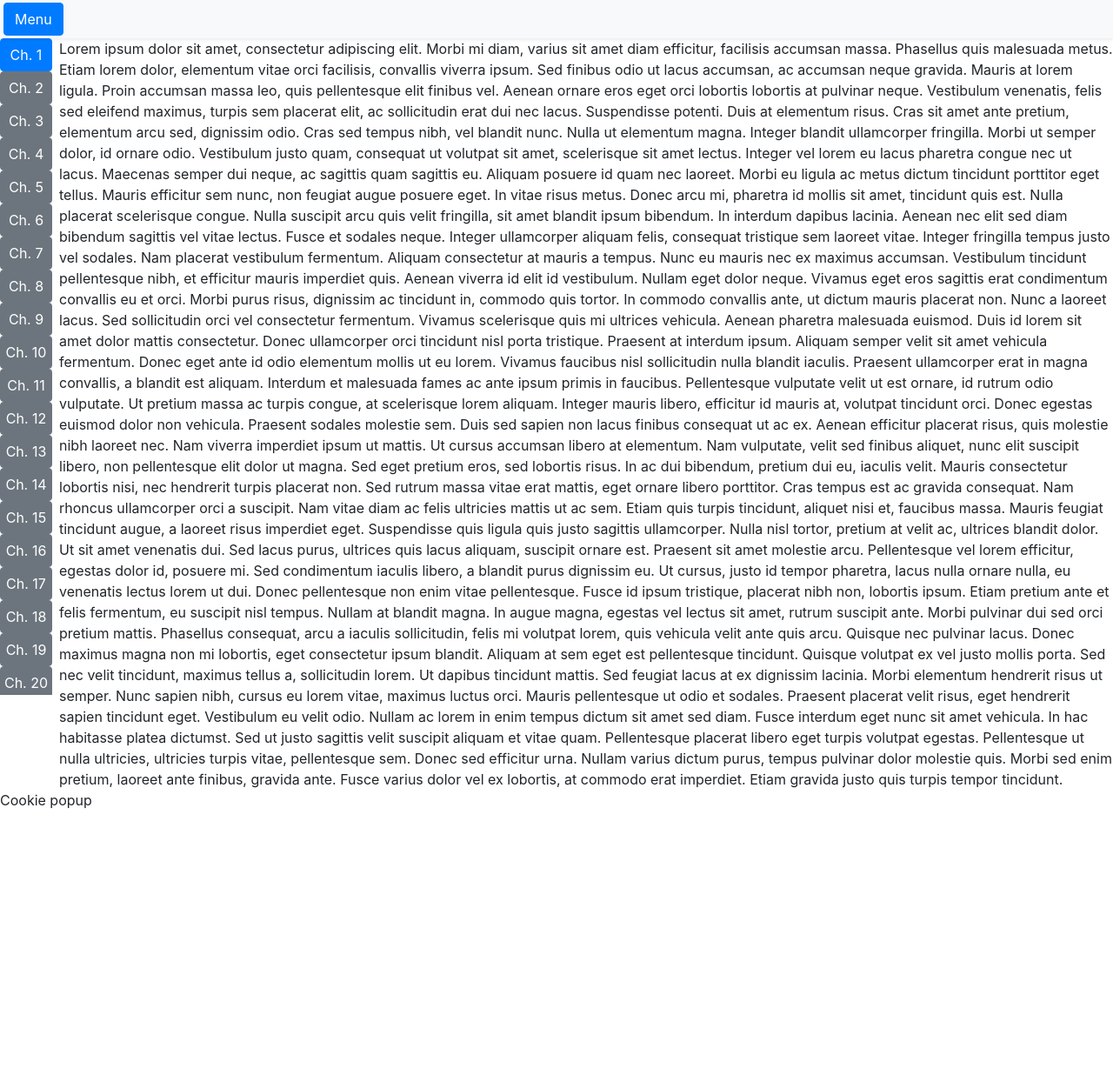
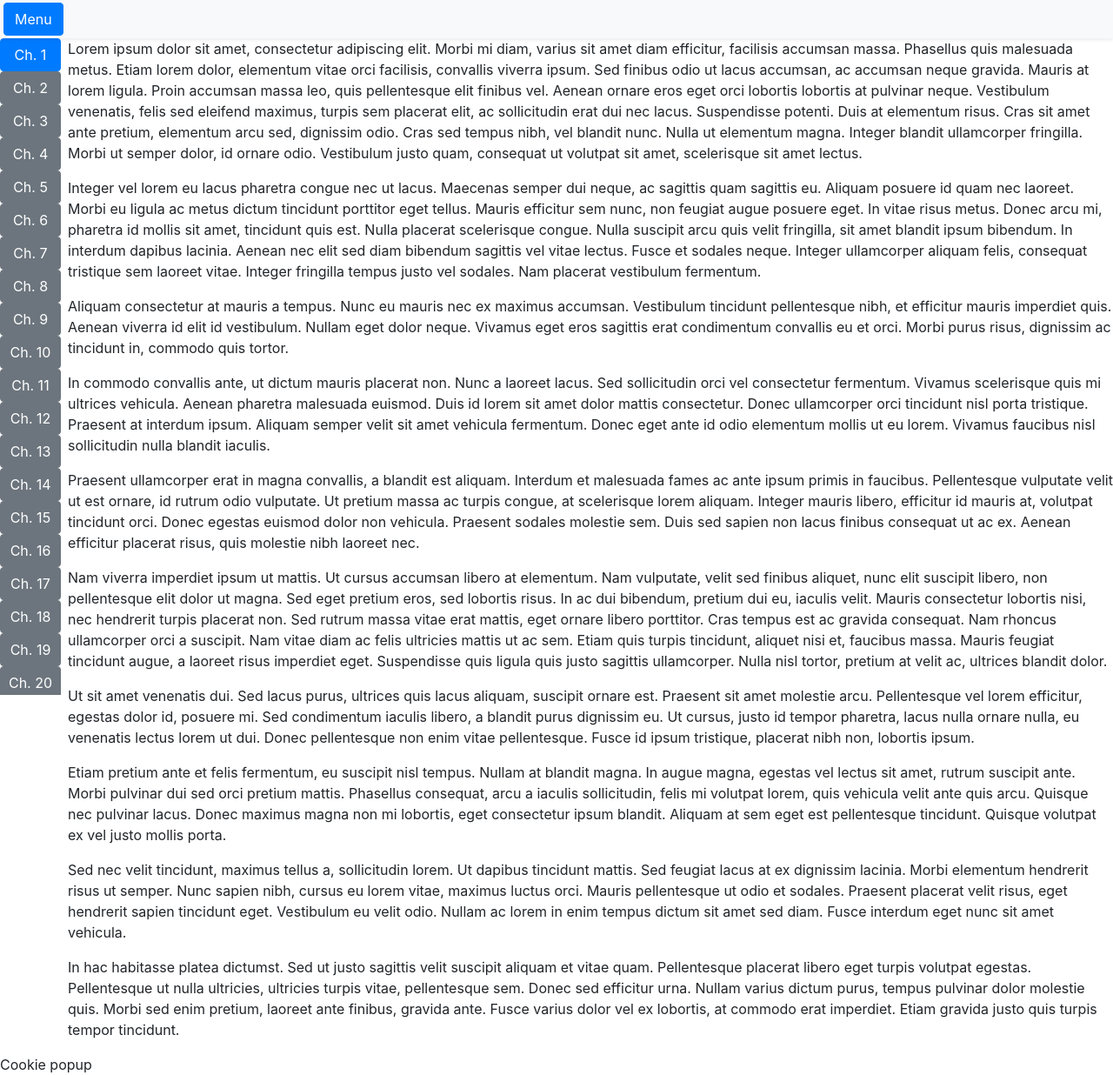
Before and after one commit to arye-eidelman/css-real-vh, a plain HTML site: page index.html in a window 1280 px wide. Shown: the part 1-1237 px from the top of the page at 87% size. Before the commit the page ends 933 px from the top, so only its background shows below. Drawn offline with nearby package versions, Linux system fonts and the light colour scheme.

Commit message:
Small style fixes and code prettification

```diff
--- a/index.html
+++ b/index.html
@@ -1,13 +1,16 @@
 <html lang="en">
+
 <head>
   <meta charset="UTF-8">
   <meta name="viewport" content="width=device-width, initial-scale=1.0">
   <meta http-equiv="X-UA-Compatible" content="ie=edge">
-  <link rel="stylesheet" href="https://stackpath.bootstrapcdn.com/bootstrap/4.4.1/css/bootstrap.min.css" integrity="sha384-Vkoo8x4CGsO3+Hhxv8T/Q5PaXtkKtu6ug5TOeNV6gBiFeWPGFN9MuhOf23Q9Ifjh" crossorigin="anonymous">
+  <link rel="stylesheet" href="https://stackpath.bootstrapcdn.com/bootstrap/4.4.1/css/bootstrap.min.css"
+    integrity="sha384-Vkoo8x4CGsO3+Hhxv8T/Q5PaXtkKtu6ug5TOeNV6gBiFeWPGFN9MuhOf23Q9Ifjh" crossorigin="anonymous">
   <link rel="stylesheet" href="style.css">
 
   <title>Document</title>
 </head>
+
 <body>
   <header class="bg-light shadow-sm">
     <button id="menu-toggle" class="btn btn-primary m-1">Menu</button>
@@ -86,29 +89,88 @@
   </nav>
 
   <main>
-    Lorem ipsum dolor sit amet, consectetur adipiscing elit. Morbi mi diam, varius sit amet diam efficitur, facilisis accumsan massa. Phasellus quis malesuada metus. Etiam lorem dolor, elementum vitae orci facilisis, convallis viverra ipsum. Sed finibus odio ut lacus accumsan, ac accumsan neque gravida. Mauris at lorem ligula. Proin accumsan massa leo, quis pellentesque elit finibus vel. Aenean ornare eros eget orci lobortis lobortis at pulvinar neque. Vestibulum venenatis, felis sed eleifend maximus, turpis sem placerat elit, ac sollicitudin erat dui nec lacus. Suspendisse potenti. Duis at elementum risus. Cras sit amet ante pretium, elementum arcu sed, dignissim odio. Cras sed tempus nibh, vel blandit nunc. Nulla ut elementum magna. Integer blandit ullamcorper fringilla. Morbi ut semper dolor, id ornare odio. Vestibulum justo quam, consequat ut volutpat sit amet, scelerisque sit amet lectus.
-
-    Integer vel lorem eu lacus pharetra congue nec ut lacus. Maecenas semper dui neque, ac sagittis quam sagittis eu. Aliquam posuere id quam nec laoreet. Morbi eu ligula ac metus dictum tincidunt porttitor eget tellus. Mauris efficitur sem nunc, non feugiat augue posuere eget. In vitae risus metus. Donec arcu mi, pharetra id mollis sit amet, tincidunt quis est. Nulla placerat scelerisque congue. Nulla suscipit arcu quis velit fringilla, sit amet blandit ipsum bibendum. In interdum dapibus lacinia. Aenean nec elit sed diam bibendum sagittis vel vitae lectus. Fusce et sodales neque. Integer ullamcorper aliquam felis, consequat tristique sem laoreet vitae. Integer fringilla tempus justo vel sodales. Nam placerat vestibulum fermentum.
-
-    Aliquam consectetur at mauris a tempus. Nunc eu mauris nec ex maximus accumsan. Vestibulum tincidunt pellentesque nibh, et efficitur mauris imperdiet quis. Aenean viverra id elit id vestibulum. Nullam eget dolor neque. Vivamus eget eros sagittis erat condimentum convallis eu et orci. Morbi purus risus, dignissim ac tincidunt in, commodo quis tortor.
-
-    In commodo convallis ante, ut dictum mauris placerat non. Nunc a laoreet lacus. Sed sollicitudin orci vel consectetur fermentum. Vivamus scelerisque quis mi ultrices vehicula. Aenean pharetra malesuada euismod. Duis id lorem sit amet dolor mattis consectetur. Donec ullamcorper orci tincidunt nisl porta tristique. Praesent at interdum ipsum. Aliquam semper velit sit amet vehicula fermentum. Donec eget ante id odio elementum mollis ut eu lorem. Vivamus faucibus nisl sollicitudin nulla blandit iaculis.
-
-    Praesent ullamcorper erat in magna convallis, a blandit est aliquam. Interdum et malesuada fames ac ante ipsum primis in faucibus. Pellentesque vulputate velit ut est ornare, id rutrum odio vulputate. Ut pretium massa ac turpis congue, at scelerisque lorem aliquam. Integer mauris libero, efficitur id mauris at, volutpat tincidunt orci. Donec egestas euismod dolor non vehicula. Praesent sodales molestie sem. Duis sed sapien non lacus finibus consequat ut ac ex. Aenean efficitur placerat risus, quis molestie nibh laoreet nec.
-
-    Nam viverra imperdiet ipsum ut mattis. Ut cursus accumsan libero at elementum. Nam vulputate, velit sed finibus aliquet, nunc elit suscipit libero, non pellentesque elit dolor ut magna. Sed eget pretium eros, sed lobortis risus. In ac dui bibendum, pretium dui eu, iaculis velit. Mauris consectetur lobortis nisi, nec hendrerit turpis placerat non. Sed rutrum massa vitae erat mattis, eget ornare libero porttitor. Cras tempus est ac gravida consequat. Nam rhoncus ullamcorper orci a suscipit. Nam vitae diam ac felis ultricies mattis ut ac sem. Etiam quis turpis tincidunt, aliquet nisi et, faucibus massa. Mauris feugiat tincidunt augue, a laoreet risus imperdiet eget. Suspendisse quis ligula quis justo sagittis ullamcorper. Nulla nisl tortor, pretium at velit ac, ultrices blandit dolor.
-
-    Ut sit amet venenatis dui. Sed lacus purus, ultrices quis lacus aliquam, suscipit ornare est. Praesent sit amet molestie arcu. Pellentesque vel lorem efficitur, egestas dolor id, posuere mi. Sed condimentum iaculis libero, a blandit purus dignissim eu. Ut cursus, justo id tempor pharetra, lacus nulla ornare nulla, eu venenatis lectus lorem ut dui. Donec pellentesque non enim vitae pellentesque. Fusce id ipsum tristique, placerat nibh non, lobortis ipsum.
-
-    Etiam pretium ante et felis fermentum, eu suscipit nisl tempus. Nullam at blandit magna. In augue magna, egestas vel lectus sit amet, rutrum suscipit ante. Morbi pulvinar dui sed orci pretium mattis. Phasellus consequat, arcu a iaculis sollicitudin, felis mi volutpat lorem, quis vehicula velit ante quis arcu. Quisque nec pulvinar lacus. Donec maximus magna non mi lobortis, eget consectetur ipsum blandit. Aliquam at sem eget est pellentesque tincidunt. Quisque volutpat ex vel justo mollis porta.
-
-    Sed nec velit tincidunt, maximus tellus a, sollicitudin lorem. Ut dapibus tincidunt mattis. Sed feugiat lacus at ex dignissim lacinia. Morbi elementum hendrerit risus ut semper. Nunc sapien nibh, cursus eu lorem vitae, maximus luctus orci. Mauris pellentesque ut odio et sodales. Praesent placerat velit risus, eget hendrerit sapien tincidunt eget. Vestibulum eu velit odio. Nullam ac lorem in enim tempus dictum sit amet sed diam. Fusce interdum eget nunc sit amet vehicula.
-
-    In hac habitasse platea dictumst. Sed ut justo sagittis velit suscipit aliquam et vitae quam. Pellentesque placerat libero eget turpis volutpat egestas. Pellentesque ut nulla ultricies, ultricies turpis vitae, pellentesque sem. Donec sed efficitur urna. Nullam varius dictum purus, tempus pulvinar dolor molestie quis. Morbi sed enim pretium, laoreet ante finibus, gravida ante. Fusce varius dolor vel ex lobortis, at commodo erat imperdiet. Etiam gravida justo quis turpis tempor tincidunt.
+    <p>Lorem ipsum dolor sit amet, consectetur adipiscing elit. Morbi mi diam, varius sit amet diam efficitur, facilisis
+      accumsan massa. Phasellus quis malesuada metus. Etiam lorem dolor, elementum vitae orci facilisis, convallis
+      viverra ipsum. Sed finibus odio ut lacus accumsan, ac accumsan neque gravida. Mauris at lorem ligula. Proin
+      accumsan massa leo, quis pellentesque elit finibus vel. Aenean ornare eros eget orci lobortis lobortis at pulvinar
+      neque. Vestibulum venenatis, felis sed eleifend maximus, turpis sem placerat elit, ac sollicitudin erat dui nec
+      lacus. Suspendisse potenti. Duis at elementum risus. Cras sit amet ante pretium, elementum arcu sed, dignissim
+      odio. Cras sed tempus nibh, vel blandit nunc. Nulla ut elementum magna. Integer blandit ullamcorper fringilla.
+      Morbi ut semper dolor, id ornare odio. Vestibulum justo quam, consequat ut volutpat sit amet, scelerisque sit amet
+      lectus.
+    </p>
+    <p>
+      Integer vel lorem eu lacus pharetra congue nec ut lacus. Maecenas semper dui neque, ac sagittis quam sagittis eu.
+      Aliquam posuere id quam nec laoreet. Morbi eu ligula ac metus dictum tincidunt porttitor eget tellus. Mauris
+      efficitur sem nunc, non feugiat augue posuere eget. In vitae risus metus. Donec arcu mi, pharetra id mollis sit
+      amet, tincidunt quis est. Nulla placerat scelerisque congue. Nulla suscipit arcu quis velit fringilla, sit amet
+      blandit ipsum bibendum. In interdum dapibus lacinia. Aenean nec elit sed diam bibendum sagittis vel vitae lectus.
+      Fusce et sodales neque. Integer ullamcorper aliquam felis, consequat tristique sem laoreet vitae. Integer
+      fringilla tempus justo vel sodales. Nam placerat vestibulum fermentum.
+    </p>
+    <p>
+      Aliquam consectetur at mauris a tempus. Nunc eu mauris nec ex maximus accumsan. Vestibulum tincidunt pellentesque
+      nibh, et efficitur mauris imperdiet quis. Aenean viverra id elit id vestibulum. Nullam eget dolor neque. Vivamus
+      eget eros sagittis erat condimentum convallis eu et orci. Morbi purus risus, dignissim ac tincidunt in, commodo
+      quis tortor.
+    </p>
+    <p>
+      In commodo convallis ante, ut dictum mauris placerat non. Nunc a laoreet lacus. Sed sollicitudin orci vel
+      consectetur fermentum. Vivamus scelerisque quis mi ultrices vehicula. Aenean pharetra malesuada euismod. Duis id
+      lorem sit amet dolor mattis consectetur. Donec ullamcorper orci tincidunt nisl porta tristique. Praesent at
+      interdum ipsum. Aliquam semper velit sit amet vehicula fermentum. Donec eget ante id odio elementum mollis ut eu
+      lorem. Vivamus faucibus nisl sollicitudin nulla blandit iaculis.
+    </p>
+    <p>
+      Praesent ullamcorper erat in magna convallis, a blandit est aliquam. Interdum et malesuada fames ac ante ipsum
+      primis in faucibus. Pellentesque vulputate velit ut est ornare, id rutrum odio vulputate. Ut pretium massa ac
+      turpis congue, at scelerisque lorem aliquam. Integer mauris libero, efficitur id mauris at, volutpat tincidunt
+      orci. Donec egestas euismod dolor non vehicula. Praesent sodales molestie sem. Duis sed sapien non lacus finibus
+      consequat ut ac ex. Aenean efficitur placerat risus, quis molestie nibh laoreet nec.
+    </p>
+    <p>
+      Nam viverra imperdiet ipsum ut mattis. Ut cursus accumsan libero at elementum. Nam vulputate, velit sed finibus
+      aliquet, nunc elit suscipit libero, non pellentesque elit dolor ut magna. Sed eget pretium eros, sed lobortis
+      risus. In ac dui bibendum, pretium dui eu, iaculis velit. Mauris consectetur lobortis nisi, nec hendrerit turpis
+      placerat non. Sed rutrum massa vitae erat mattis, eget ornare libero porttitor. Cras tempus est ac gravida
+      consequat. Nam rhoncus ullamcorper orci a suscipit. Nam vitae diam ac felis ultricies mattis ut ac sem. Etiam quis
+      turpis tincidunt, aliquet nisi et, faucibus massa. Mauris feugiat tincidunt augue, a laoreet risus imperdiet eget.
+      Suspendisse quis ligula quis justo sagittis ullamcorper. Nulla nisl tortor, pretium at velit ac, ultrices blandit
+      dolor.
+    </p>
+    <p>
+      Ut sit amet venenatis dui. Sed lacus purus, ultrices quis lacus aliquam, suscipit ornare est. Praesent sit amet
+      molestie arcu. Pellentesque vel lorem efficitur, egestas dolor id, posuere mi. Sed condimentum iaculis libero, a
+      blandit purus dignissim eu. Ut cursus, justo id tempor pharetra, lacus nulla ornare nulla, eu venenatis lectus
+      lorem ut dui. Donec pellentesque non enim vitae pellentesque. Fusce id ipsum tristique, placerat nibh non,
+      lobortis ipsum.
+    </p>
+    <p>
+      Etiam pretium ante et felis fermentum, eu suscipit nisl tempus. Nullam at blandit magna. In augue magna, egestas
+      vel lectus sit amet, rutrum suscipit ante. Morbi pulvinar dui sed orci pretium mattis. Phasellus consequat, arcu a
+      iaculis sollicitudin, felis mi volutpat lorem, quis vehicula velit ante quis arcu. Quisque nec pulvinar lacus.
+      Donec maximus magna non mi lobortis, eget consectetur ipsum blandit. Aliquam at sem eget est pellentesque
+      tincidunt. Quisque volutpat ex vel justo mollis porta.
+    </p>
+    <p>
+      Sed nec velit tincidunt, maximus tellus a, sollicitudin lorem. Ut dapibus tincidunt mattis. Sed feugiat lacus at
+      ex dignissim lacinia. Morbi elementum hendrerit risus ut semper. Nunc sapien nibh, cursus eu lorem vitae, maximus
+      luctus orci. Mauris pellentesque ut odio et sodales. Praesent placerat velit risus, eget hendrerit sapien
+      tincidunt eget. Vestibulum eu velit odio. Nullam ac lorem in enim tempus dictum sit amet sed diam. Fusce interdum
+      eget nunc sit amet vehicula.
+    </p>
+    <p>
+      In hac habitasse platea dictumst. Sed ut justo sagittis velit suscipit aliquam et vitae quam. Pellentesque
+      placerat libero eget turpis volutpat egestas. Pellentesque ut nulla ultricies, ultricies turpis vitae,
+      pellentesque sem. Donec sed efficitur urna. Nullam varius dictum purus, tempus pulvinar dolor molestie quis. Morbi
+      sed enim pretium, laoreet ante finibus, gravida ante. Fusce varius dolor vel ex lobortis, at commodo erat
+      imperdiet. Etiam gravida justo quis turpis tempor tincidunt.
+    </p>
   </main>
 
   <div id="cookie-popup">Cookie popup</div>
 
   <script src="script.js"></script>
 </body>
+
 </html>
--- a/style.css
+++ b/style.css
@@ -1,22 +1,24 @@
-
 :root {
   --header-height: 45px;
+  --navigation-slider-width: 70px;
 }
 
 header {
-  height: var(--header-height, 50px);
+  height: 45px;
+  height: var(--header-height, 45px);
   position: sticky;
   top: 0;
   z-index: 200;
 }
 
-#main-navigation:not(.--open)  {
+#main-navigation:not(.--open) {
   display: none;
 }
 
-#main-navigation.--open{
+#main-navigation.--open {
   position: fixed;
-  height: calc(100vh - var(--header-height, 50px));
+  height: calc(100vh - 45px);
+  height: calc(100vh - var(--header-height, 45px));
   /* top: var(--header-height, 50px); */
   /* bottom: 0; */
   width: 100vw;
@@ -36,10 +38,12 @@ header {
 }
 
 #navigation-slider {
-  width: 60px;
+  width: 70px;
+  width: var(--navigation-slider-width, 70px);
   position: fixed;
   overflow-y: scroll;
-  height: calc(100vh - var(--header-height, 50px));
+  height: calc(100vh - 45px);
+  height: calc(100vh - var(--header-height, 45px));
   /* top: var(--header-height, 50px); */
   /* bottom: 0; */
 }
@@ -52,5 +56,7 @@ header {
 }
 
 main {
-  margin-left: 68px;
+  margin-left: 78px;
+  margin-left: calc(70px + 8px);
+  margin-left: calc(var(--navigation-slider-width, 70px) + 8px);
 }
```
Also changed, not shown: script.js (+4 -4 lines).
